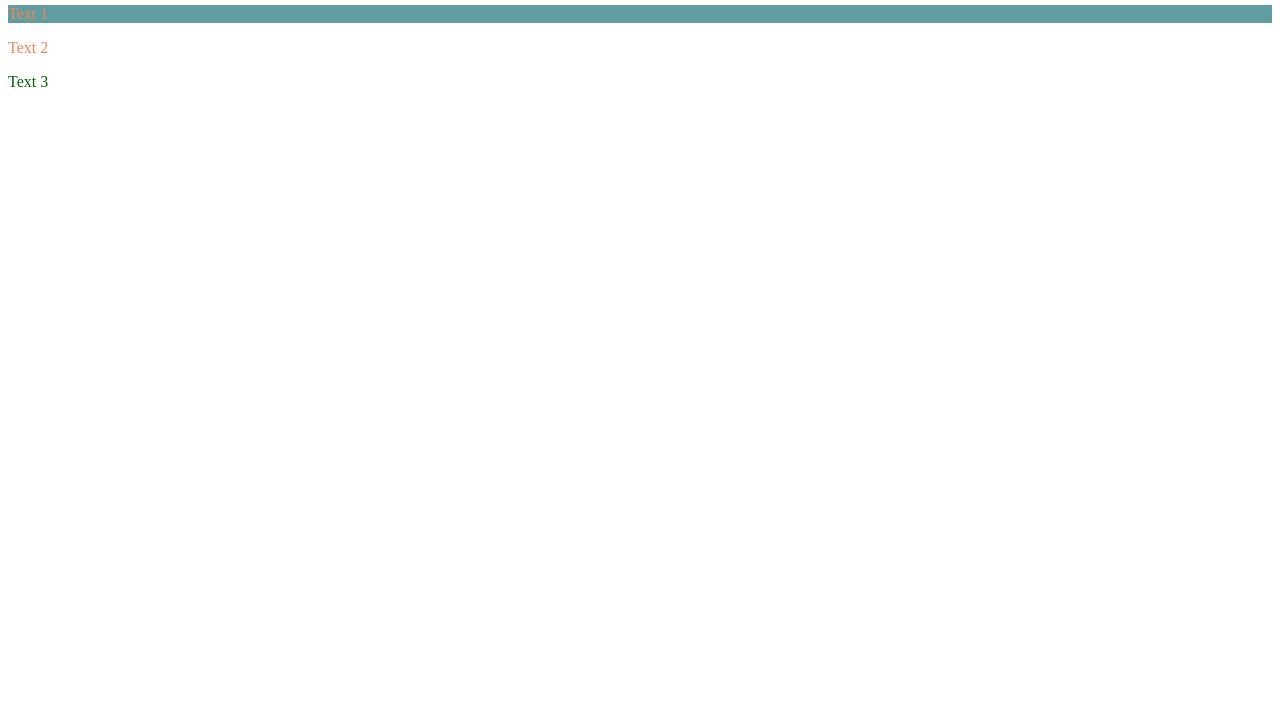
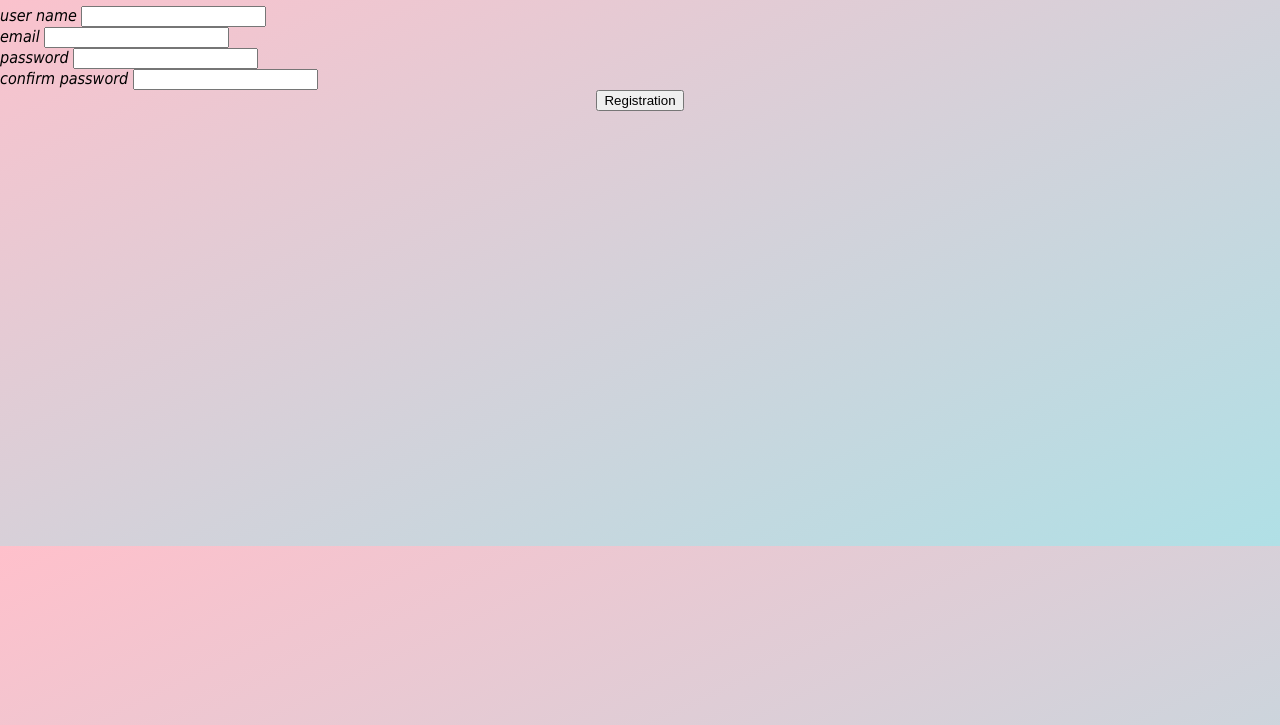
Before and after one commit to bortirif/MyFrontend, a plain HTML site: page index.html in a window 1280 px wide. Shown: the part 75-800 px from the top of the page. Drawn offline with Linux system fonts and the light colour scheme.

Commit message:
registration page, v1

```diff
--- a/index.html
+++ b/index.html
@@ -1,37 +1,33 @@
 <!DOCTYPE html>
-
-<html>
-
-    <head>
-        <meta charset="utf-8">
-        <title>титл</title>
-
-        <style>
-            .back1 {
-                background-color: cadetblue
-            }
-            .main-text {
-                color: coral
-            }
-        </style>
-    </head>
-
-    <body>
-        <h1>хэ адин</h1>
-
-        <p class="main-text back1">
-            Text 1
-        </p>
-        <p class="main-text">
-            Text 2
-        </p>
-
-        <p style="color:darkgreen">
-            Text 3
-        </p>
-
-    </body>
-
-
-
+<html lang="en">
+<head>
+    <meta charset="UTF-8">
+    <title>MyFrontent</title>
+    <link rel="stylesheet" href="style.css">
+</head>
+<body>
+    <form action="#">
+        <h1 title="Registration form on the site">Registration on the site</h1>
+        <div class="group">
+            <label for=""><em>user name</em></label>
+            <input type="text" id="un">
+        </div>
+        <div class="group">
+            <label for=""><em>email</em></label></label>
+            <input type="text">
+        </div>
+        <div class="group">
+            <label for=""><em>password</em></label></label>
+            <input type="password">
+        </div>
+        <div class="group">
+            <label for=""><em>confirm password</em></label>
+            <input type="password">
+        </div>
+        <div class="group">
+            <center><button onclick="result()">Registration</button></center>
+        </div>
+    </form>
+<script src="script.js"></script>
+</body>
 </html>
--- a/script.js
+++ b/script.js
@@ -0,0 +1,12 @@
+
+
+function result() {
+    var username = document.getElementById("un").value;
+    var welcome = "WELCOME";
+
+    if(username == null || username == '') {
+        alert(welcome + '!');
+    } else {
+        alert(welcome + ', ' + username);
+    }
+}
--- /dev/null
+++ b/style.css
@@ -0,0 +1,8 @@
+body {
+    font-family: Tahoma;
+    margin: 0;
+
+    height: 600px;
+    background: linear-gradient(to top left, powderblue, pink);
+
+}
```
Also changed, not shown: 1 other file.
